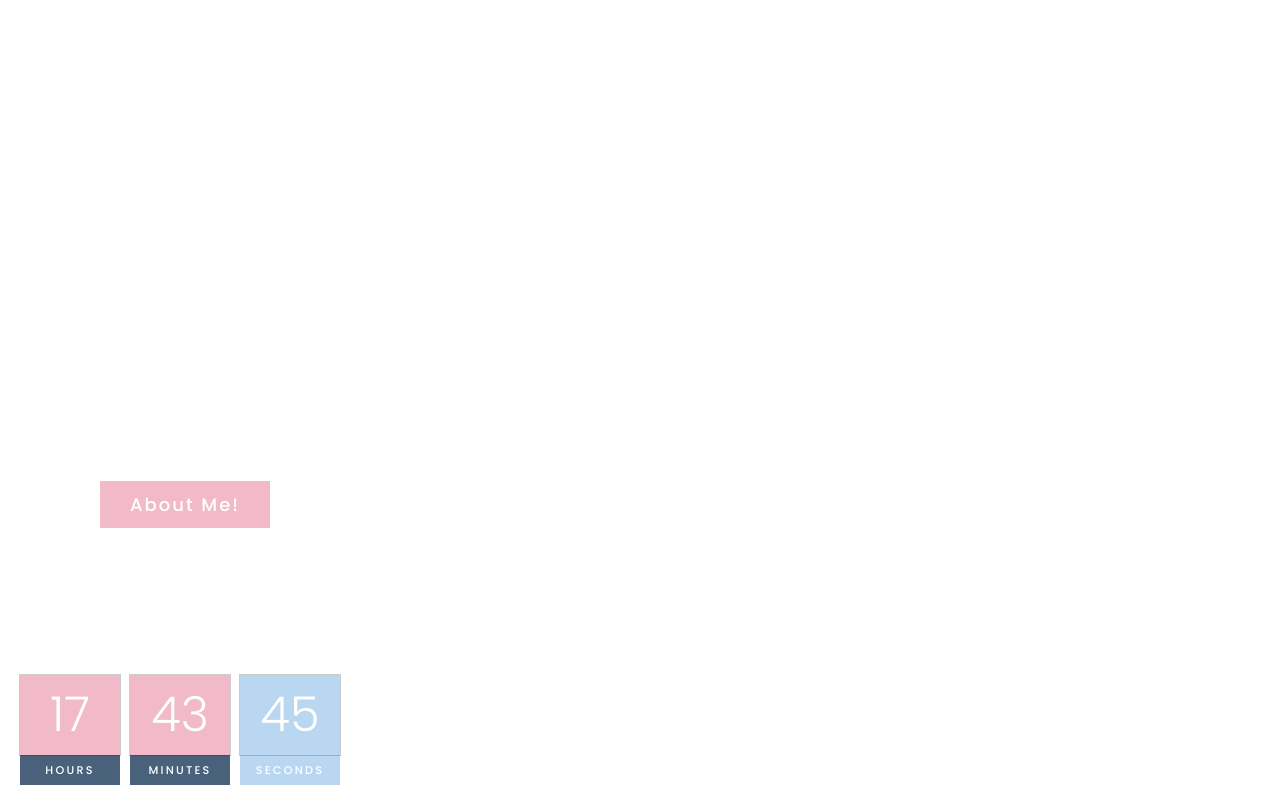
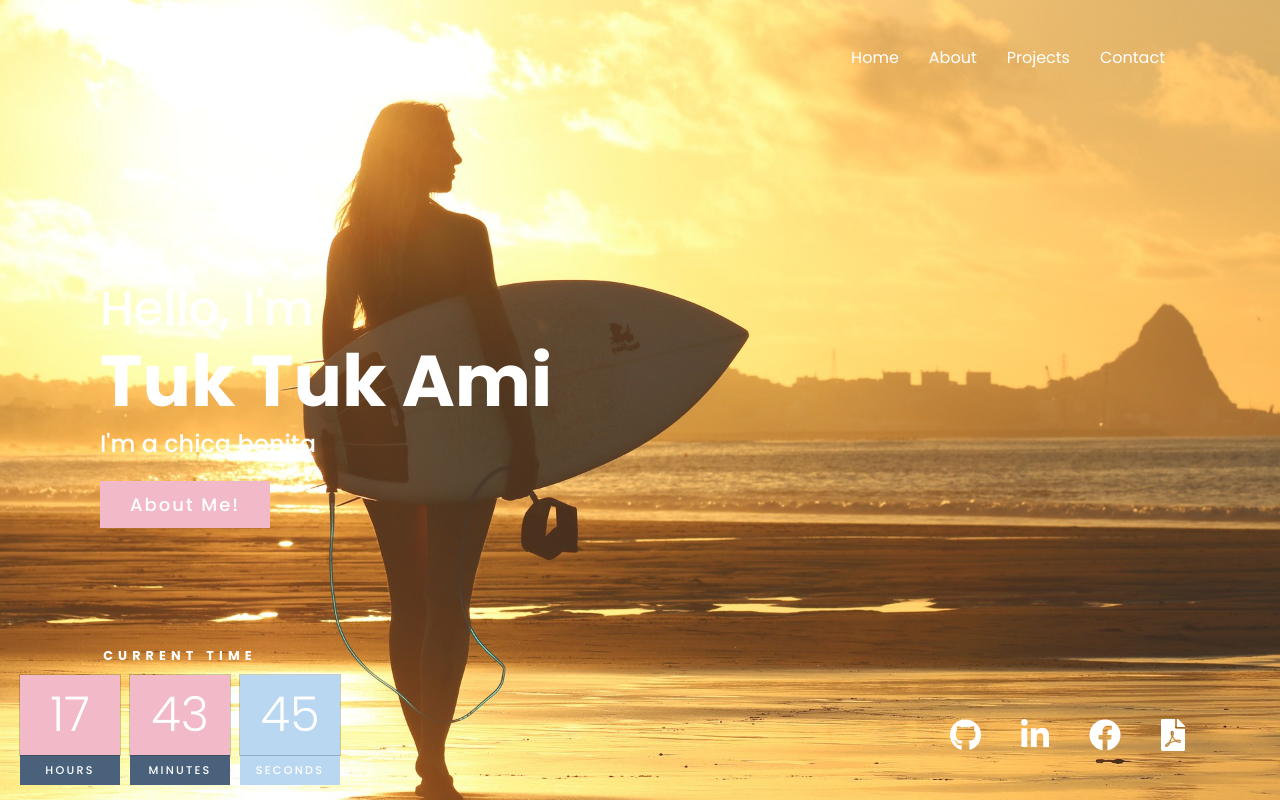
Before and after one commit to tuktukami/tuktukami.github.io, a plain HTML site: page index.html in a window 1280 px wide. Shown: the top 802 px of the page. Drawn offline with Linux system fonts and the light colour scheme.

Commit message:
Update style.css

```diff
--- a/style.css
+++ b/style.css
@@ -19,7 +19,7 @@ section {
 .banner {
     position: relative;
     min-height: 100vh;
-    background: url(assets/banner.webp);
+    background: url(banner.webp);
     background-size: cover;
     background-position: center;
     display: flex;
```
